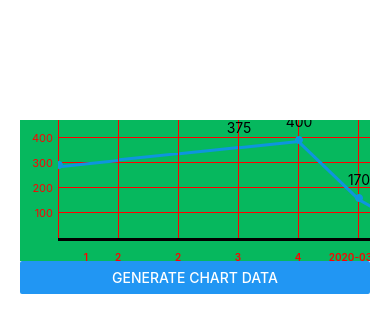
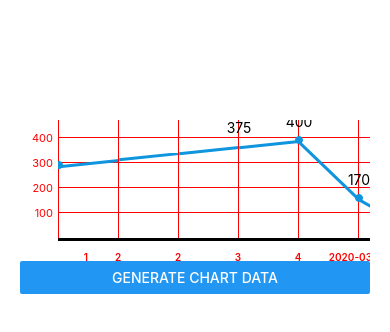
Before and after one commit to oksktank/react-native-pure-chart, a React Native app in the folder examples/: screen / in a window 390 px wide. Both pictures are taken after a click on the button "GENERATE CHART DATA". Shown: the top 332 px of the page. Built offline with nearby package versions, Linux system fonts and the light colour scheme.

Commit message:
fix layout

```diff
--- a/examples/pure-chart/common.js
+++ b/examples/pure-chart/common.js
@@ -348,8 +348,8 @@ export const drawYAxisRightLabels = (arr, height, minValue, color = '#000000') =
             style={{
               bottom: v[1] - 5,
               position: 'absolute',
-              left: 15,
-              paddingBottom: 5,
+              // left: -5,
+              // paddingBottom: 5,
         }}>
             <Text style={{fontSize: 11, color: color}}>{v[0]}</Text>
           </View>
--- a/examples/pure-chart/components/line-chart.js
+++ b/examples/pure-chart/components/line-chart.js
@@ -1,5 +1,5 @@
 import React from 'react'
-import { View, TouchableWithoutFeedback, Text, Animated, Easing, ScrollView, StyleSheet } from 'react-native'
+import { View, TouchableWithoutFeedback, Text, Animated, Easing, ScrollView, StyleSheet, Dimensions } from 'react-native'
 import {initData, drawYAxis, drawGuideLine, drawXAxisLabels, drawYAxisLabels, numberWithCommas, drawXAxis, drawYAxisRightLabels, drawYLeftAxisLabels} from '../common'
 
 class LineChart extends React.Component {
@@ -117,7 +117,6 @@ class LineChart extends React.Component {
             if (emptyCount === this.state.sortedData.length) {
               return null
             }
-            // console.log('point', selectedIndex, point)
 
             this.setState({
               selectedIndex: selectedIndex
@@ -298,23 +297,18 @@ class LineChart extends React.Component {
     return (
       this.state.sortedData.length > 0 ? (
         <View style={StyleSheet.flatten([styles.wrapper, {
-          backgroundColor: "#06B85E"
+          backgroundColor: "transparent"
         }])}>
 
-          {
-            this.state.showRightLablelCol ? (
-              <View style={styles.yAxisLeftLabelsWrapper}>
-                {drawYLeftAxisLabels(this.state.guideArray, this.props.height + 20, this.props.minValue, this.props.labelColor)}
-              </View>
-            ) : (
-              <View style={styles.yAxisLabelsWrapper}>
-                {drawYAxisLabels(this.state.guideArray, this.props.height + 20, this.props.minValue, this.props.labelColor)}
-              </View>
-            )
-          }
+          <View style={styles.yAxisLabelsWrapper}>
+            {drawYAxisLabels(this.state.guideArray, this.props.height + 20, this.props.minValue, this.props.labelColor)}
+          </View>
 
           <View>
-            <ScrollView horizontal>
+            <ScrollView horizontal style={{
+              maxWidth: '92%',
+              minWidth: '92%'
+            }}>
               <View>
 
                 <View ref='chartView' style={styles.chartViewWrapper}>
@@ -382,13 +376,11 @@ const styles = StyleSheet.create({
   yAxisLabelsWrapper: {
     paddingRight: 5
   },
-  yAxisLeftLabelsWrapper: {
+  yAxisRightLabelsWrapper: {
+    marginLeft: 0,
+    paddingLeft:0,
     position: 'absolute',
-    left: 0,
-  },
-  yAxisRightLabelsWrapper: {
-    position: 'absolute',
-    right: 10,
+    right: -10,
   },
   chartViewWrapper: {
     flexDirection: 'row',
```
